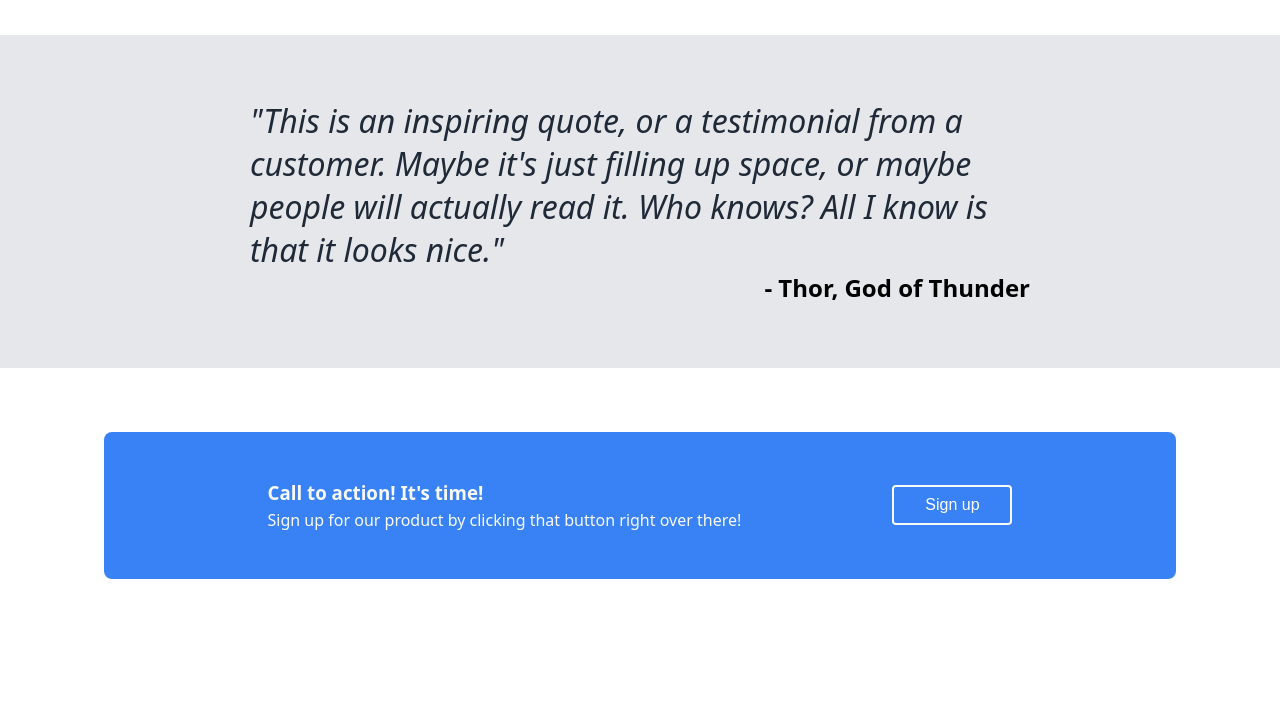
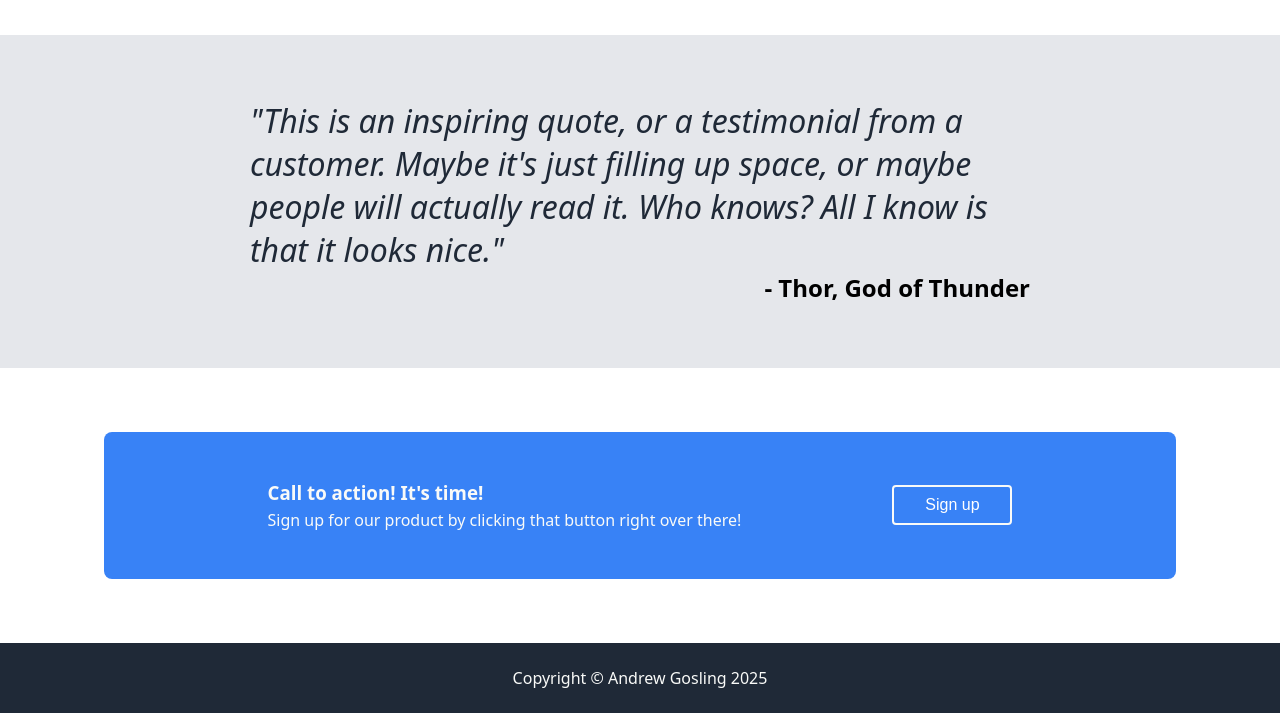
Before and after one commit to aggosling/practice-website, a plain HTML site: page index.html in a window 1280 px wide. Shown: the part 853-1566 px from the top of the page. Before the commit the page ends 1496 px from the top, so only its background shows below. Drawn offline with Linux system fonts and the light colour scheme.

Commit message:
Add footer.
Add footer HTML and CSS.

```diff
--- a/index.html
+++ b/index.html
@@ -64,6 +64,9 @@
             <button class="sign-up">Sign up</button>
         </div>
     </div>
+    <div class="footer">
+        <p class="footer-text">Copyright © Andrew Gosling 2025</p>
+    </div>
 </body>
 
 </html>
--- a/styles.css
+++ b/styles.css
@@ -159,3 +159,13 @@ body {
 .action-title {
     margin-bottom: 4px;
 }
+
+.footer {
+    background-color: #1F2937;
+    padding: 8px 64px;
+    text-align: center;
+}
+
+.footer-text {
+    color: #F9FAF8;
+}
```
